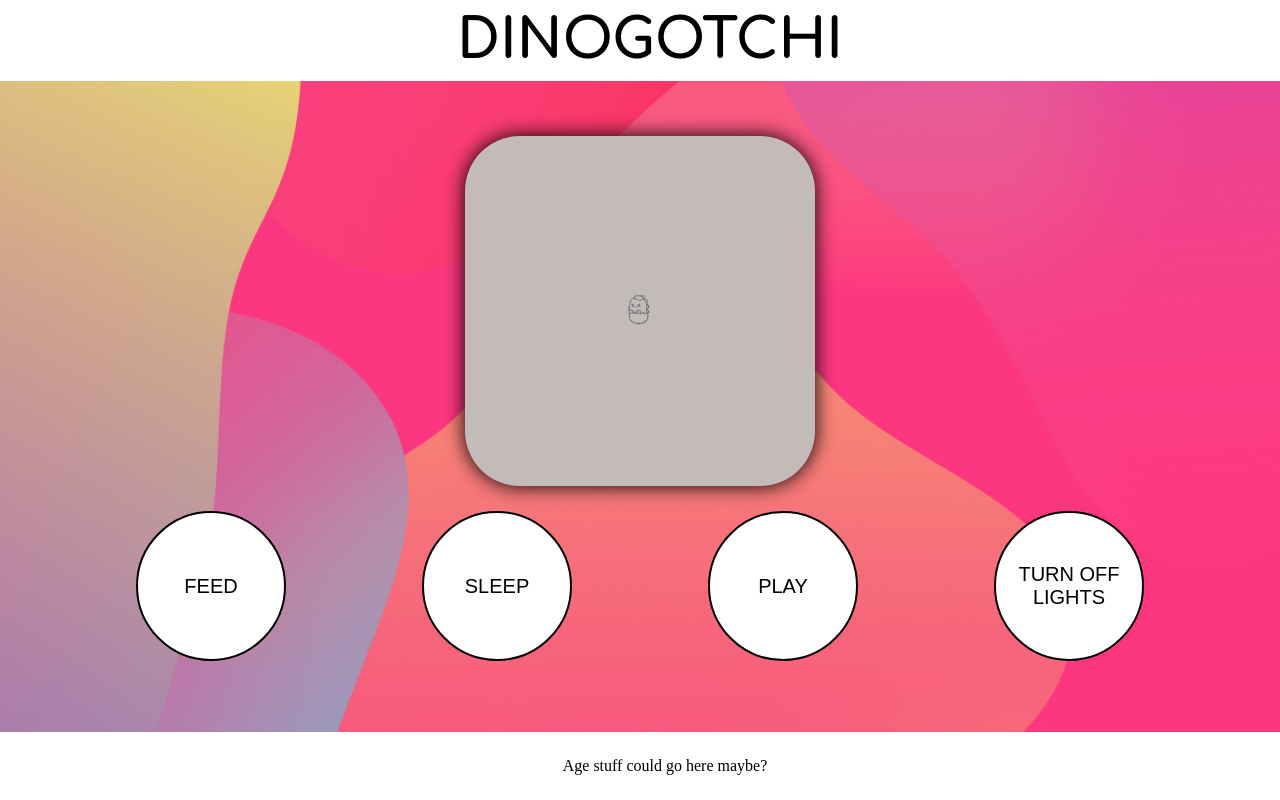
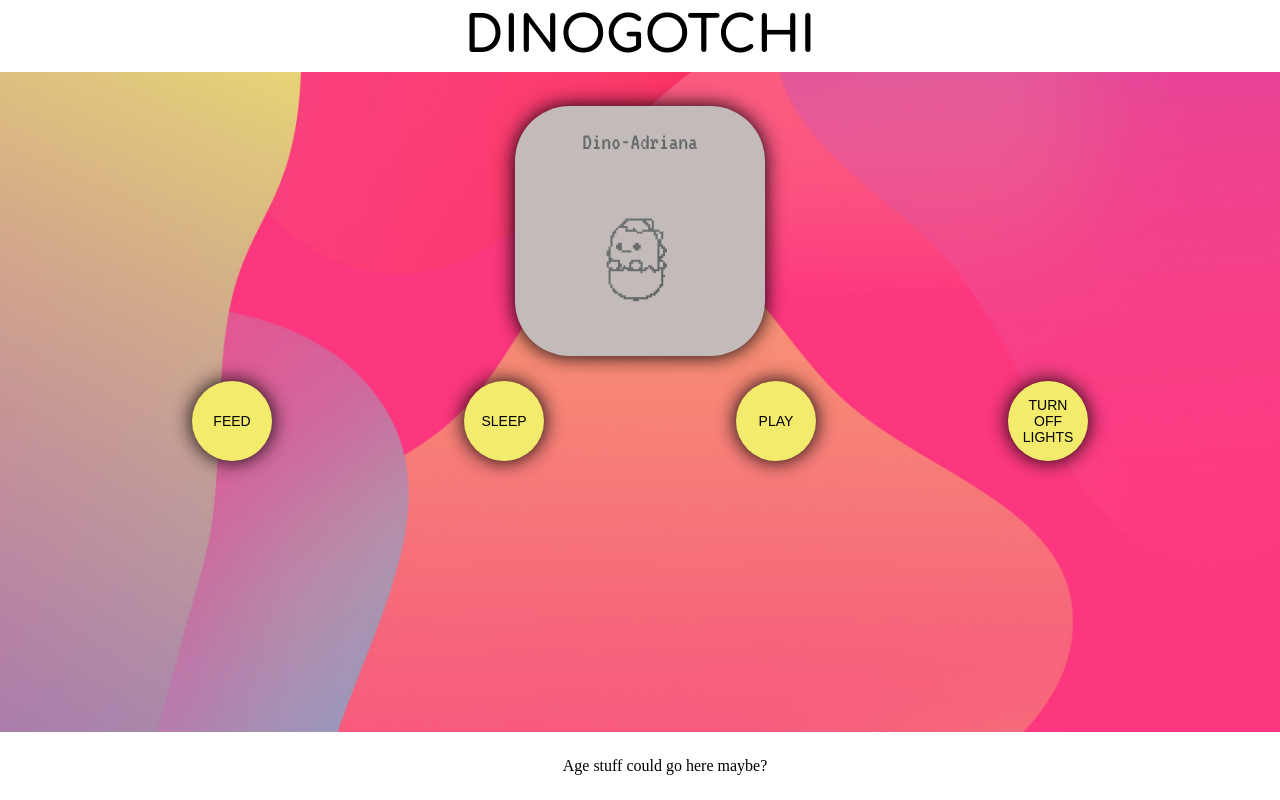
Before and after one commit to amregala/mini-proj-tamagotchi, a plain HTML site: page index.html in a window 1280 px wide. Shown: the top 800 px of the page. Drawn offline with Linux system fonts and the light colour scheme.

Commit message:
"Layout updated"

```diff
--- a/app.js
+++ b/app.js
@@ -4,13 +4,21 @@ console.log("Tamagotch | Mini Project");
 class Pet {
   constructor(name, age, hunger, sleepiness, bordem) {
     this.name = name;
-    this.health = this.hunger = 10;
+    this.hunger = 10;
     this.sleepiness = 0;
     this.bordem = 0;
   }
 
   //PET CLASS METHODS
-  //get name () - returns name
+
+  //setName () - prompts user to name Pet
+  setName() {
+    this.name = prompt('Name your Dinogotchi')
+    const nameID = document.querySelector('.name')
+    nameID.innerText = `Dino-${this.name}`
+  }
+
+  //getName () - returns name
   getName() {
     return this.name;
   }
--- a/index.html
+++ b/index.html
@@ -17,11 +17,16 @@
     />
   </head>
 
-  <body class="bg">
+  <div class="bg">
+
+    <div class="pgContainer">
+
       <h1>DINOGOTCHI</h1>
+      <!--<div class="circle"></div>-->
 
         <div class="squareDisplay">
-      <img class="fullEgg" src="imgs/babyDinoOutline.png" alt="" />
+        <p class="name">Dino-Adriana</p>
+        <img class="petIcon" src="imgs/babyDinoOutline.png" alt="" />
         </div>
 
         <div class="mainBtn">
@@ -31,8 +36,13 @@
         <button class="button lightBtn">TURN OFF LIGHTS</button>
         </div>
 
+
+  </div>
+
+  </div>
+
+
   <footer>Age stuff could go here maybe?</footer>
-
     <script src="app.js"></script>
   </body>
 </html>
--- a/style.css
+++ b/style.css
@@ -3,7 +3,6 @@ font-family: 'Comfortaa', cursive;
 font-family: 'Press Start 2P', monospace;
 font-family: 'VT323', monospace;
 */
-
 
 body,
 html {
@@ -19,33 +18,46 @@ html {
   background-size: cover;
 }
 
+.pgContainer {
+  position: relative;
+}
+
 h1 {
   text-align: center;
-  font-family: "Comfortaa", cursive;
+  font-family: "Comfortaa", sans-serif;
   font-weight: bold700;
-  font-size: 55px;
+  font-size: 50px;
   background-color: white;
-  padding: 10px;
+  padding: 8px;
   margin-top: 0;
-  width: 100%;
 }
 
 .squareDisplay {
   display: flex;
+  flex-direction: column;
   margin: auto;
-  margin-top: 55px;
+  margin-top: 10px;
   border-radius: 55px;
   background-color: #c3baba;
-  width: 350px;
-  height: 350px;
+  width: 250px;
+  height: 250px;
   box-shadow: 0 0 20px black;
+  z-index: 1;
 }
 
-
-.fullEgg {
-  scale: 0.25;
+.name {
+  font-family: "VT323", monospace;
+  font-size: 24px;
+  color: #626968;
+  position: relative;
+  text-align: center;
+  z-index: 3;
 }
 
+.petIcon {
+  z-index: 2;
+  margin-top: -40px;
+}
 
 .mainBtn {
   display: flex;
@@ -57,19 +69,31 @@ h1 {
 button {
   margin-top: 25px;
   display: inline-block;
-  background-color: white;
-  height: 150px;
-  width: 150px;
+  background-color: #f3eb6c;
+  height: 80px;
+  width: 80px;
   border-radius: 50%;
-  border: 2px solid black;
-  font-size: 20px;
+  border: none;
+  /*border: 2px solid black;*/
+  outline: none;
+  font-size: 14px;
+  box-shadow: 0 0 20px black;
 }
 
 footer {
   position: absolute;
   bottom: 0;
-  width: 100%;
   background-color: white;
   text-align: center;
   padding: 25px;
+  width: 100%;
 }
+
+/*
+.circle {
+  background-color: green;
+  height: 80px;
+  width: 80px;
+  border-radius: 50px;
+}
+*/
```
Lines whose indentation alone changed are shown as unchanged.
